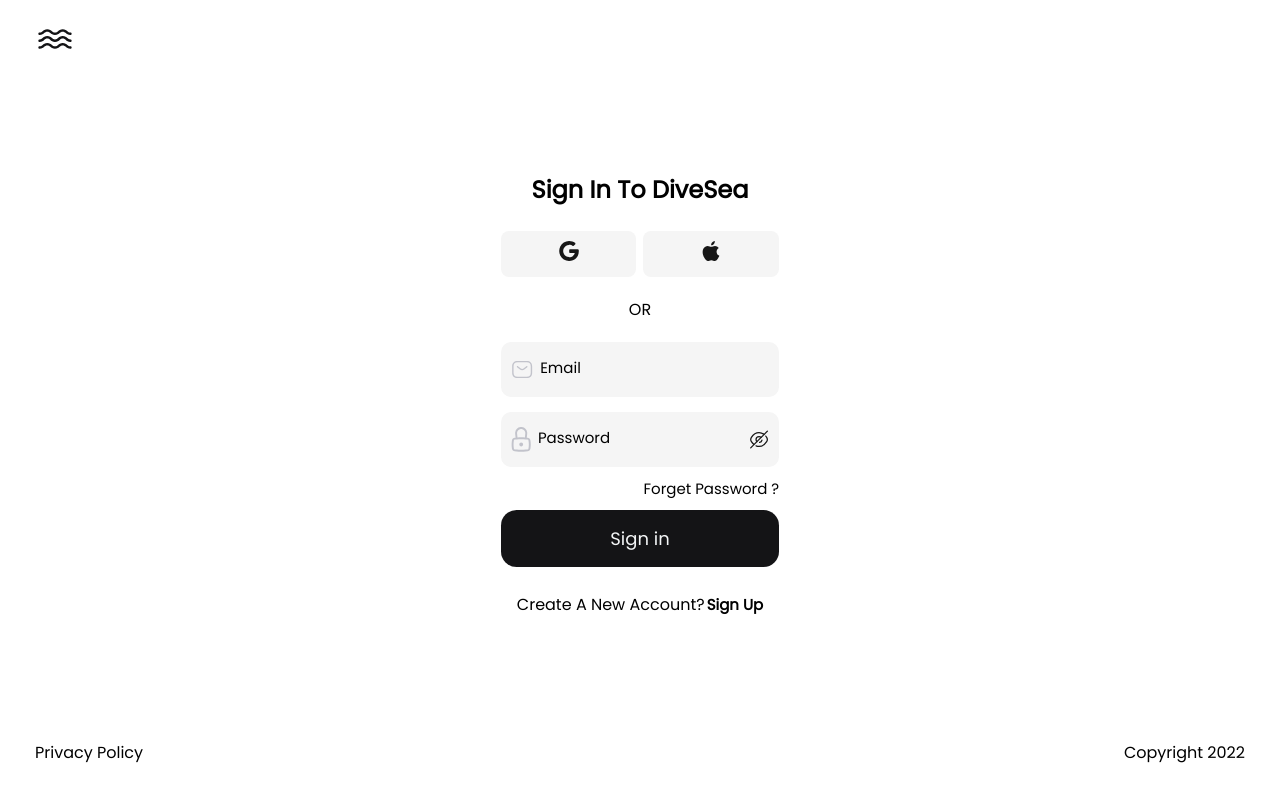
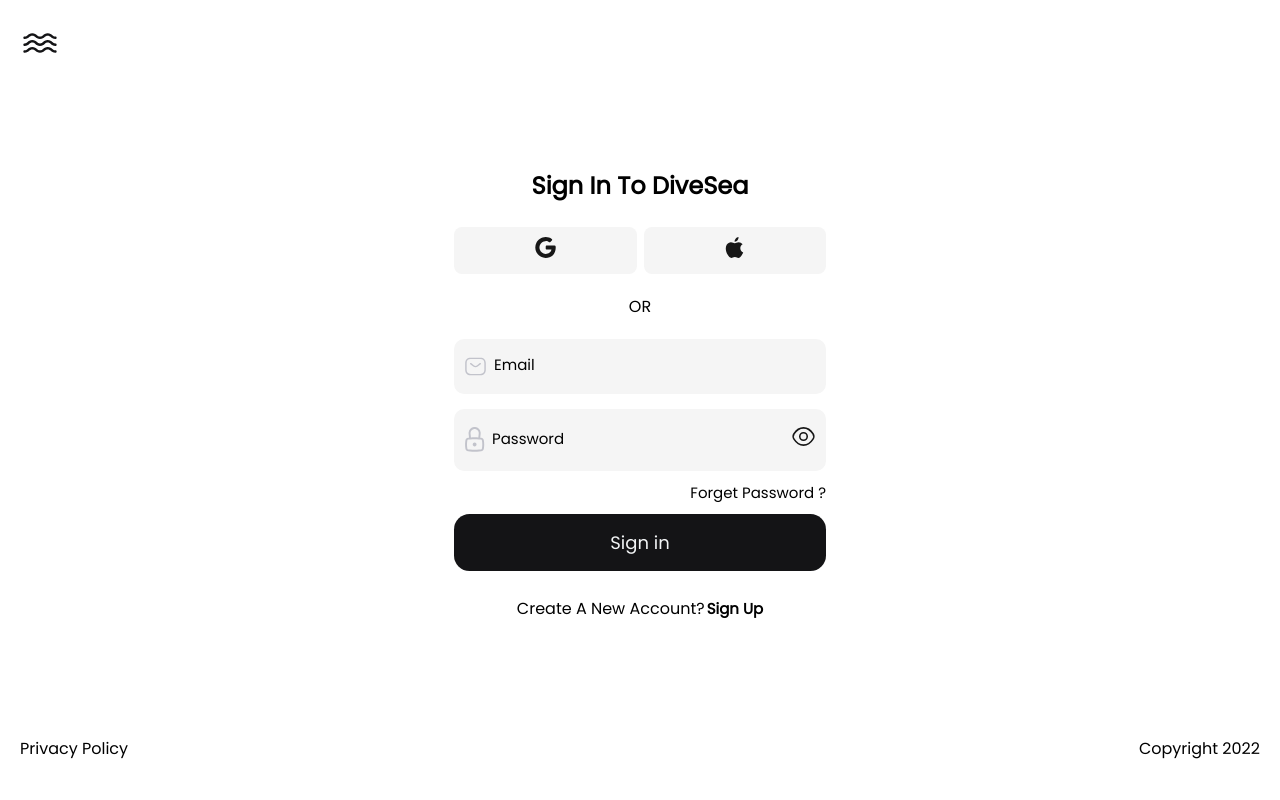
Before and after one commit to HaydarovDev/dashboard, a React (Vite) app: page /signin in a window 1280 px wide. Built offline with nearby package versions, Linux system fonts and the light colour scheme.

Commit message:
refactor: edited icons

```diff
--- /dev/null
+++ b/src/assets/images/apple.tsx
@@ -0,0 +1,31 @@
+import type { SizeParam } from "./Lock";
+
+const AppleIcon = ({ size }: SizeParam) => {
+  return (
+    <>
+      <svg
+        width={size}
+        height={size}
+        viewBox="0 0 24 24"
+        fill="none"
+        xmlns="http://www.w3.org/2000/svg"
+        aria-label="apple icon"
+      >
+        <path
+          fillRule="evenodd"
+          clipRule="evenodd"
+          d="M19.1001 19.16C19.6901 18.26 19.9101 17.8 20.3601 16.79C17.0401 15.53 16.5101 10.8 19.7901 8.98999C18.7901 7.72999 17.3801 7 16.0501 7C15.0901 7 14.4301 7.25001 13.8401 7.48001C13.3401 7.67001 12.8901 7.84 12.3301 7.84C11.7301 7.84 11.2001 7.65001 10.6401 7.45001C10.0301 7.23001 9.39006 7 8.59006 7C7.10006 7 5.51007 7.91 4.50007 9.47C3.08007 11.67 3.33007 15.79 5.62007 19.31C6.44007 20.57 7.54007 21.98 8.97007 22C9.57007 22.01 9.96007 21.83 10.3901 21.64C10.8801 21.42 11.4101 21.18 12.3401 21.18C13.2701 21.17 13.7901 21.42 14.2801 21.64C14.7001 21.83 15.0801 22.01 15.6701 22C17.1201 21.98 18.2801 20.42 19.1001 19.16Z"
+          fill="#171717"
+        />
+        <path
+          fillRule="evenodd"
+          clipRule="evenodd"
+          d="M15.8399 2C15.9999 3.1 15.5499 4.19001 14.9599 4.95001C14.3299 5.77001 13.2299 6.41 12.1699 6.37C11.9799 5.31 12.4699 4.21999 13.0699 3.48999C13.7399 2.68999 14.8699 2.07 15.8399 2Z"
+          fill="#171717"
+        />
+      </svg>
+    </>
+  );
+};
+
+export default AppleIcon;
--- /dev/null
+++ b/src/assets/images/google.tsx
@@ -0,0 +1,23 @@
+import type { SizeParam } from "./Lock";
+
+const GoogleIcon = ({ size }: SizeParam) => {
+  return (
+    <>
+      <svg
+        width={size}
+        height={size}
+        viewBox="0 0 24 24"
+        fill="none"
+        xmlns="http://www.w3.org/2000/svg"
+        aria-label="google icon"
+      >
+        <path
+          d="M21.7402 11.07C21.6902 10.56 21.2602 10.18 20.7502 10.18H13.2002C12.6502 10.18 12.2002 10.63 12.2002 11.18V12.89C12.2002 13.44 12.6502 13.89 13.2002 13.89H17.7102C17.6002 14.81 17.0002 16.2 15.6702 17.13C14.8202 17.72 13.6902 18.13 12.2002 18.13C12.1302 18.13 12.0702 18.13 12.0002 18.12C9.4502 18.04 7.2902 16.33 6.5102 13.98C6.3002 13.35 6.1802 12.69 6.1802 12C6.1802 11.31 6.3002 10.64 6.5002 10.02C6.5602 9.83999 6.6302 9.66001 6.7102 9.48001C7.6302 7.41001 9.6402 5.95 12.0002 5.88C12.0602 5.87 12.1302 5.87 12.2002 5.87C13.6302 5.87 14.7002 6.33999 15.4502 6.85999C15.8402 7.12999 16.3602 7.06999 16.7002 6.73999L18.0902 5.38C18.5302 4.95 18.4902 4.21999 17.9902 3.85999C16.4002 2.68999 14.4602 2 12.2002 2C12.1302 2 12.0702 2.00001 12.0002 2.01001C8.1702 2.08001 4.8802 4.30001 3.2702 7.51001C2.5902 8.87001 2.2002 10.39 2.2002 12C2.2002 13.61 2.5902 15.13 3.2702 16.49H3.2802C4.8902 19.7 8.1802 21.92 12.0002 21.99C12.0702 22 12.1302 22 12.2002 22C14.9002 22 17.1702 21.11 18.8202 19.58C20.7102 17.83 21.8002 15.27 21.8002 12.22C21.8002 11.79 21.7802 11.42 21.7402 11.07Z"
+          fill="#171717"
+        />
+      </svg>
+    </>
+  );
+};
+
+export default GoogleIcon;
--- /dev/null
+++ b/src/assets/images/openEye.tsx
@@ -0,0 +1,32 @@
+import type { SizeParam } from "./Lock";
+
+const OpenEyeIcon = ({ size }: SizeParam) => {
+  return (
+    <>
+      <svg
+        width={size}
+        height={size}
+        viewBox="0 0 24 24"
+        fill="none"
+        xmlns="http://www.w3.org/2000/svg"
+      >
+        <path
+          d="M15.5799 11.9999C15.5799 13.9799 13.9799 15.5799 11.9999 15.5799C10.0199 15.5799 8.41992 13.9799 8.41992 11.9999C8.41992 10.0199 10.0199 8.41992 11.9999 8.41992C13.9799 8.41992 15.5799 10.0199 15.5799 11.9999Z"
+          stroke="#171717"
+          strokeWidth="1.5"
+          strokeLinecap="round"
+          strokeLinejoin="round"
+        />
+        <path
+          d="M11.9998 20.27C15.5298 20.27 18.8198 18.19 21.1098 14.59C22.0098 13.18 22.0098 10.81 21.1098 9.39997C18.8198 5.79997 15.5298 3.71997 11.9998 3.71997C8.46984 3.71997 5.17984 5.79997 2.88984 9.39997C1.98984 10.81 1.98984 13.18 2.88984 14.59C5.17984 18.19 8.46984 20.27 11.9998 20.27Z"
+          stroke="#171717"
+          strokeWidth="1.5"
+          strokeLinecap="round"
+          strokeLinejoin="round"
+        />
+      </svg>
+    </>
+  );
+};
+
+export default OpenEyeIcon;
--- a/src/auth/SignIn/Signin.css
+++ b/src/auth/SignIn/Signin.css
@@ -93,7 +93,7 @@
     border-radius: 15.56px;
 }
 
-section main article span {
+section main article .auth > span {
     color: var(--grayClr);
     text-align: center;
     display: block;
@@ -142,3 +142,39 @@
     text-decoration: none;
     color: var(--grayClr);
 }
+
+@media screen and (max-width: 767px) {
+    section {
+        padding: 20px;
+    }
+    section main .auth {
+        width: 100%;
+    }
+}
+
+@media screen and (min-width: 767px) and (max-width: 991px) {
+    section {
+        padding: 20px;
+    }
+    section main .auth {
+        width: 40%;
+    }
+}
+
+@media screen and (min-width: 991px) and (max-width: 1023px) {
+    section {
+        padding: 20px;
+    }
+    section main .auth {
+        width: 40%;
+    }
+}
+
+@media screen and (min-width: 1023px) {
+    section {
+        padding: 20px;
+    }
+    section main .auth {
+        width: 30%;
+    }
+}
--- a/src/auth/SignIn/Signin.tsx
+++ b/src/auth/SignIn/Signin.tsx
@@ -1,14 +1,27 @@
+import { memo, useState } from "react";
 import { Helmet } from "react-helmet-async";
 import logo from "../../assets/images/logo.svg";
-import google from "../../assets/images/google.svg";
-import apple from "../../assets/images/apple.svg";
 import "./Signin.css";
 import EmailIcon from "../../assets/images/email";
 import LockIcon from "../../assets/images/Lock";
 import { Link } from "react-router-dom";
 import EyeIcon from "../../assets/images/eye";
+import AppleIcon from "../../assets/images/apple";
+import OpenEyeIcon from "../../assets/images/openEye";
+import GoogleIcon from "../../assets/images/google";
 
 const Signin = () => {
+  const [email, setEmail] = useState<string>("");
+  const [password, setPassword] = useState<string>("");
+  const [show, setShow] = useState<boolean>(false);
+
+  const toggle = () => {
+    setShow((prev) => !prev);
+  };
+  console.log(show);
+
+  console.log(`email: ${email} password: ${password}`);
+
   return (
     <>
       <Helmet>
@@ -28,27 +41,38 @@
               <h1>Sign In To DiveSea</h1>
               <div className="auth-providers">
                 <button aria-label="google">
-                  <img src={google} alt="apple" loading="lazy" />
+                  <GoogleIcon size={25} />
                 </button>
                 <button aria-label="apple">
-                  <img src={apple} alt="apple" loading="lazy" />
+                  <AppleIcon size={25} />
                 </button>
               </div>
               <span>OR</span>
               <form action="" onSubmit={(e) => e.preventDefault()}>
                 <label htmlFor="email">
                   <EmailIcon size={25} />
-                  <input type="email" placeholder="Email" id="email" required />
+                  <input
+                    type="email"
+                    placeholder="Email"
+                    id="email"
+                    required
+                    title="Email"
+                    onChange={(e) => setEmail(e.target.value)}
+                  />
                 </label>
                 <label htmlFor="password">
                   <LockIcon size={25} />
                   <input
-                    type="text"
+                    type={show ? "text" : "password"}
                     placeholder="Password"
                     id="password"
                     required
+                    title="Password"
+                    onChange={(e) => setPassword(e.target.value)}
                   />
-                  <EyeIcon size={25} />
+                  <span onClick={toggle}>
+                    {show ? <EyeIcon size={25} /> : <OpenEyeIcon size={25} />}
+                  </span>
                 </label>
                 <Link to={"/reser-password"}>Forget Password ?</Link>
                 <button aria-label="signin">Sign in</button>
@@ -68,4 +92,4 @@
   );
 };
 
-export default Signin;
+export default memo(Signin);
```
Also changed, not shown: src/assets/images/apple.svg (deleted), src/assets/images/google.svg (deleted).
